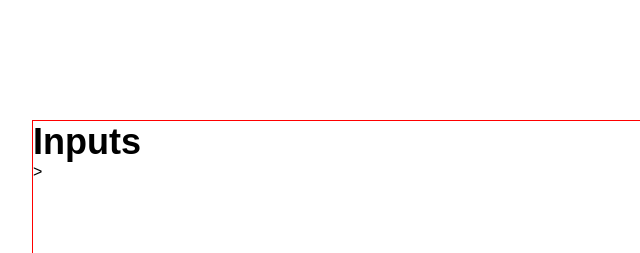
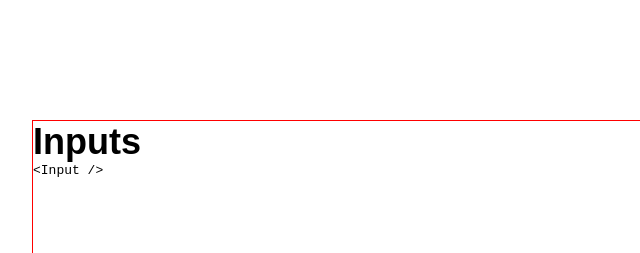
Before and after one commit to DarioPrazeres/input-component, a plain HTML site: page index.html in a window 1280 px wide. Shown: the top 253 px of the page, 159-799 px from the left. Drawn offline with Linux system fonts and the light colour scheme.

Commit message:
update about signal in htmll

```diff
--- a/index.html
+++ b/index.html
@@ -12,7 +12,7 @@
         <h1>Inputs</h1>
         <section class="input-way">
             <div class="input-normal">
-                <p>></p>
+                <pre>&ltInput /&gt</pre>
             </div>
             <div class="input-hover">
 
```
